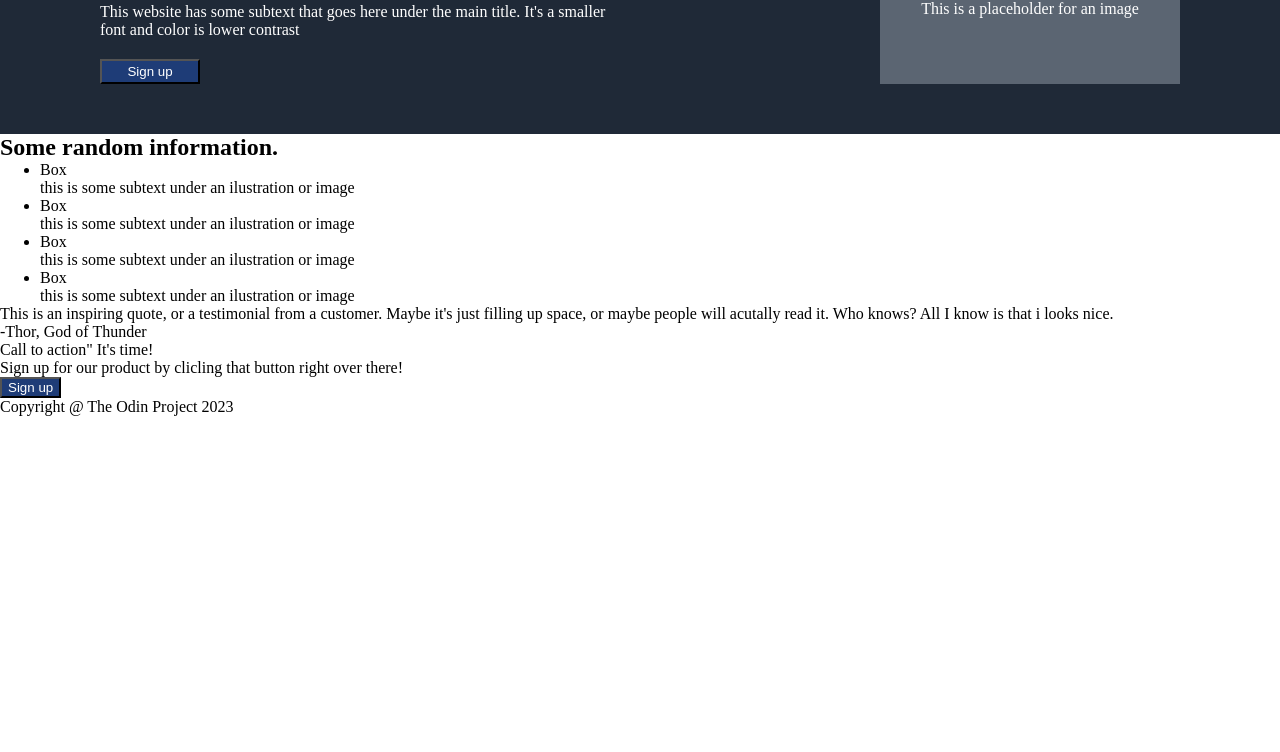
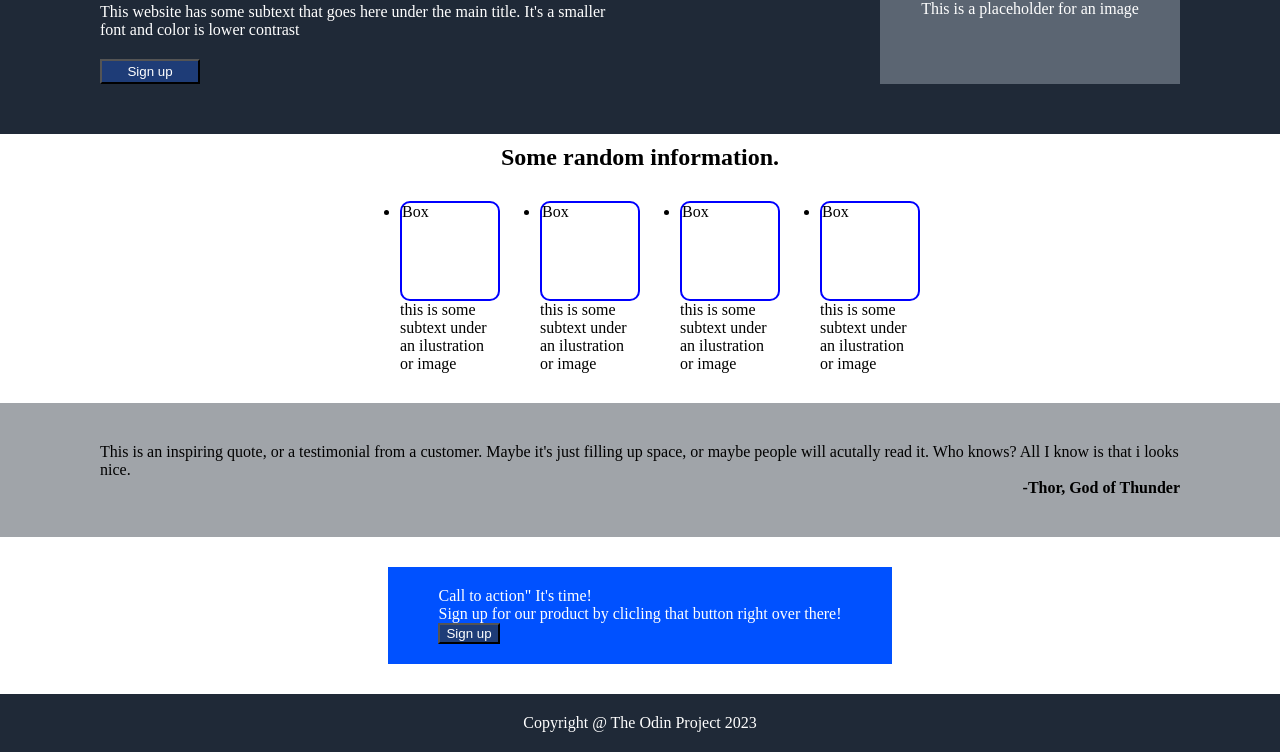
Before and after one commit to ericoptorres/landing-page-Odin-, a plain HTML site: page index.html in a window 1280 px wide. Shown: the part 169-921 px from the top of the page. Before the commit the page ends 800 px from the top, so only its background shows below. Drawn offline with Linux system fonts and the light colour scheme.

Commit message:
styled main & footer - sort off

```diff
--- a/index.html
+++ b/index.html
@@ -29,34 +29,32 @@
                 <div class="box">This is a placeholder for an image</div>
             </div>
         </div>
-
     </header>
-
 
     <div class="main-content">
         <h2>Some random information.</h2>
         <ul>
             <li>
-                <div>Box</div>
+                <div class="square-box">Box</div>
                 <p>this is some subtext under an ilustration or image</p>
             </li>
             <li>
-                <div>Box</div>
+                <div class="square-box">Box</div>
                 <p>this is some subtext under an ilustration or image</p>
             </li>
             <li>
-                <div>Box</div>
+                <div class="square-box">Box</div>
                 <p>this is some subtext under an ilustration or image</p>
             </li>
             <li>
-                <div>Box</div>
+                <div class="square-box">Box</div>
                 <p>this is some subtext under an ilustration or image</p>
             </li>
         </ul>
 
-        <div>
+        <div class="looks-nice">
             <p>This is an inspiring quote, or a testimonial from a customer. Maybe it's just filling up space, or maybe people will acutally read it. Who knows? All I know is that i looks nice.</p>
-            <p>-Thor, God of Thunder</p>
+            <p class="push-right">-Thor, God of Thunder</p>
         </div>
 
         <div class="newsletter">
--- a/style.css
+++ b/style.css
@@ -79,3 +79,54 @@ button {
     background-color: rgb(30, 60, 119);
     color: white;
 }
+
+
+.main-content {
+    padding-top: 10px;
+    display: flex;
+    flex-direction: column;
+    align-items: center;
+    gap: 30px;
+}
+
+ul {
+    display: flex;
+    gap: 40px;
+    justify-content: center;
+}
+
+li {
+    width: 100px;
+}
+
+.square-box {
+    border: 2px solid blue;
+    width: 100px;
+    height: 100px;
+    border-radius: 10%;
+}
+
+.looks-nice {
+    background-color: #a0a4a9;
+    padding: 40px 100px;
+    flex: 1;
+}
+
+.push-right {
+    text-align: end;
+    font-weight: bold;
+}
+
+.newsletter {
+    background-color: rgb(0, 81, 255);
+    color: white;
+    padding: 20px 50px;
+}
+
+footer {
+    margin-top: 30px;
+    background-color: #1F2937;
+    padding: 20px;
+    color: white;
+    text-align: center;
+}
```
